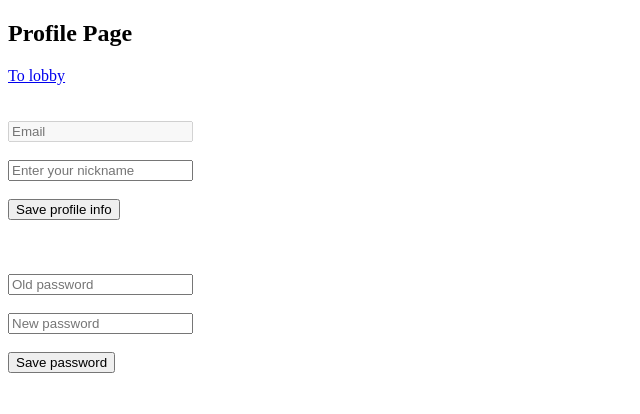
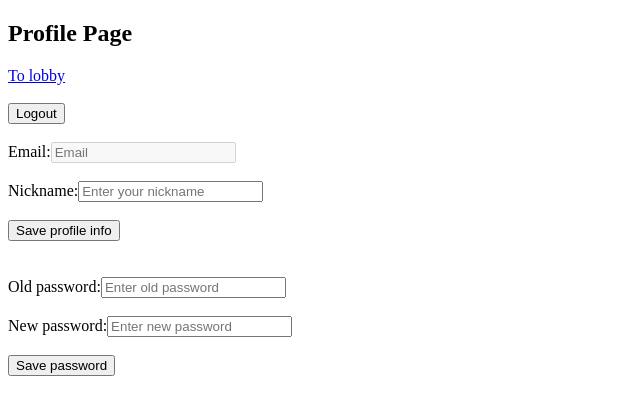
Before and after one commit to vitaliy-koshkarov/poker-frontend, a React (Vite) app: page /profile in a window 1280 px wide. Shown: the top 414 px of the page, without its empty margins (0-640 px from the left). Built offline with nearby package versions, Linux system fonts and the light colour scheme; no server answers.

Commit message:
Add update password feature

```diff
--- a/src/api/authFetch.ts
+++ b/src/api/authFetch.ts
@@ -8,7 +8,7 @@ export async function authFetch(url: string, options: RequestInit = {}) {
         headers: {
             ...(options.headers || {}),
             Authorization: `Bearer ${token}`,
-            "Content-Type": "application/json",
-        },
+            "Content-Type": "application/json"
+        }
     });
 }
--- a/src/api/profileApi.ts
+++ b/src/api/profileApi.ts
@@ -21,11 +21,16 @@ export async function updateProfileInfo(email: string, nickname: string) {
 	if (!response.ok) {
 		throw new Error("Error update profile info");
 	}
-
-	const responseData = await response.json();
-	return responseData;
 }
 
-export async function updatePassword() {
+export async function updatePassword(oldPassword: string, newPassword: string) {
+	const response = await authFetch(`${URL}/updatePassword`, {
+		method: "POST",
+		body: JSON.stringify({oldPassword, newPassword})
+	});
 
+	if (!response.ok) {
+		console.log("Response: " + response.body);
+		throw new Error("Error update password");
+	}
 }
--- a/src/pages/ProfilePage.tsx
+++ b/src/pages/ProfilePage.tsx
@@ -1,21 +1,17 @@
 import { Link } from "react-router-dom";
 import { useEffect, useState } from "react";
-import { getProfileInfo, updateProfileInfo } from "../api/profileApi";
+import { getProfileInfo, updateProfileInfo, updatePassword } from "../api/profileApi";
+import { logout } from "../api/authApi.ts";
 
 export default function ProfilePage() {
 	const [email, setEmail] = useState("");
 	const [nickname, setNickname] = useState("");
+	const [oldPassword, setOldPassword] = useState("");
+	const [newPassword, setNewPassword] = useState("");
+	const [profileInfoMessage, setProfileInfoMessage] = useState("");
+	const [passwordMessage, setPasswordMessage] = useState("");
 
-	async function updProfile(e: React.FormEvent) {
-    	e.preventDefault();
-
-    	console.log("Click updateProfileInfo")
-
-    	const data = await updateProfileInfo(email, nickname);
-    	console.log("Response data: " + data);
-    }
-
-    useEffect(() => {
+	useEffect(() => {
     	getProfileInfo()
     		.then(data => {
     			setEmail(data.email);
@@ -23,10 +19,24 @@ export default function ProfilePage() {
     		});
   	}, []);
 
+	async function updProfileInfo(e: React.FormEvent) {
+    	e.preventDefault();
+		updateProfileInfo(email, nickname);
+		setProfileInfoMessage("Profile updated");
+    }
+
     async function updPass(e: React.FormEvent) {
     	e.preventDefault();
 
-    	console.log("Click updatePassword")
+    	console.log("Click updatePassword");
+    	console.log("old pass: " + oldPassword);
+    	console.log("new pass: " + newPassword);
+
+    	updatePassword(oldPassword, newPassword);
+
+    	setOldPassword("");
+    	setNewPassword("");
+    	setPasswordMessage("Password updated successfully");
     }
 
 	return (
@@ -37,28 +47,37 @@ export default function ProfilePage() {
 			<br/>
 			<br/>
 
-			<form onSubmit={updProfile}>
+			<button type="button" onClick={logout}>Logout</button>
+
+			<form onSubmit={updProfileInfo}>
 				<br/>
-				<input placeholder="Email" disabled value={email} onChange={e => setEmail(e.target.value)}/>
+				<div>
+					Email:
+					<input placeholder="Email" disabled value={email} onChange={e => setEmail(e.target.value)}/>
+				</div>
+				<br/>
+				<div>
+					Nickname:
+					<input placeholder="Enter your nickname" value={nickname} onChange={e => setNickname(e.target.value)}/>
+				</div>
+				<br/>
+				<button type="submit">Save profile info</button>
+				{profileInfoMessage && <p>{profileInfoMessage}</p>}
+			</form>
+
+			<br/>
+			<br/>
+			<form onSubmit={updPass}>
+				Old password:
+				<input type="password" placeholder="Enter old password" value={oldPassword} onChange={e => setOldPassword(e.target.value)}/>
 				<br/>
 				<br/>
-				<input placeholder="Enter your nickname" value={nickname} onChange={e => setNickname(e.target.value)}/>
-				<br/>
-				<br/>
-				<button type="submit">Save profile info</button>
-			</form>
-			<br/>
-			<br/>
-			<br/>
-
-			<form onSubmit={updPass}>
-				<input placeholder="Old password"/>
-				<br/>
-				<br/>
-				<input placeholder="New password"/>
+				New password:
+				<input type="password" placeholder="Enter new password" value={newPassword} onChange={e => setNewPassword(e.target.value)}/>
 				<br/>
 				<br/>
 				<button type="submit">Save password</button>
+				{passwordMessage && <p>{passwordMessage}</p>}
 			</form>
 		</div>
 	);
```
